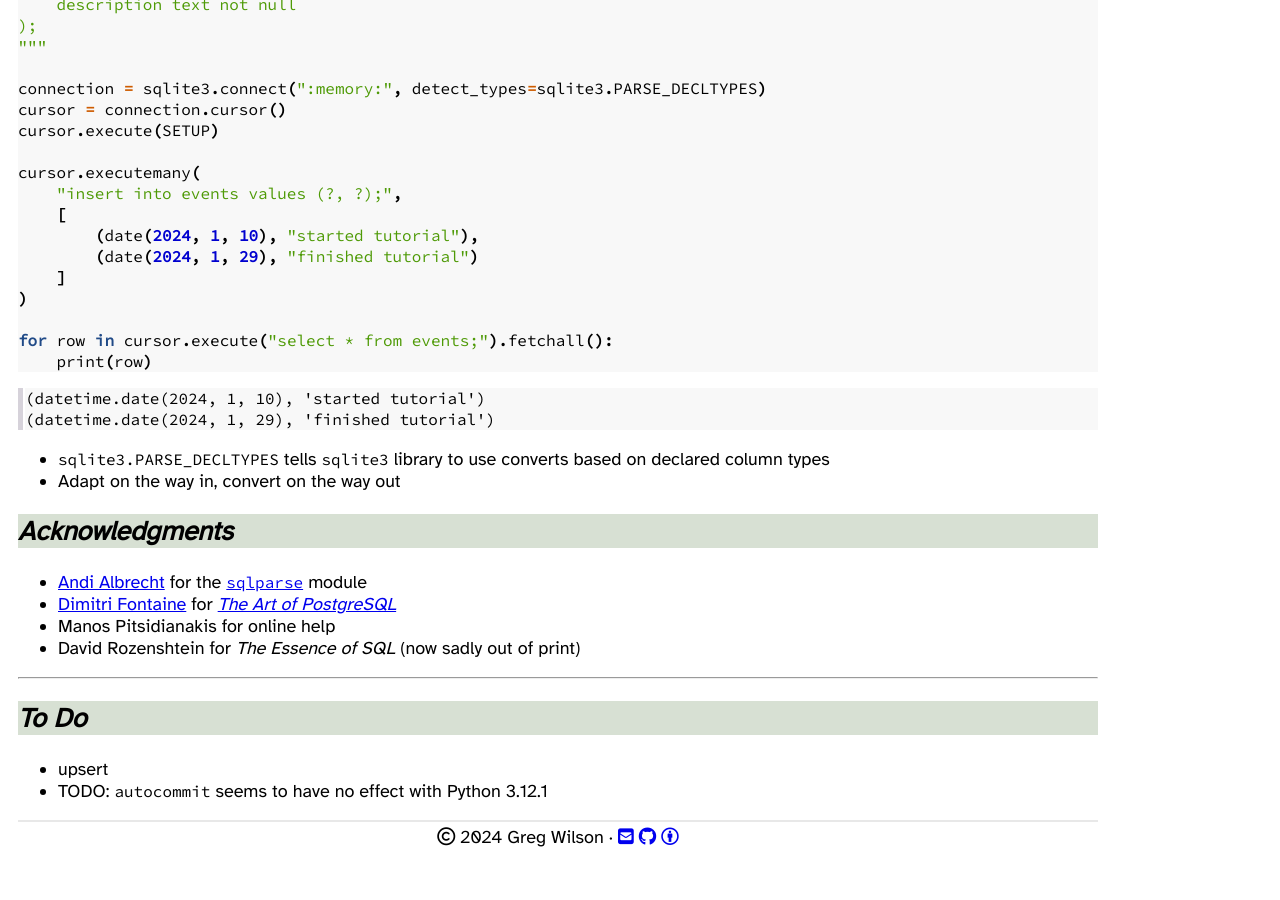
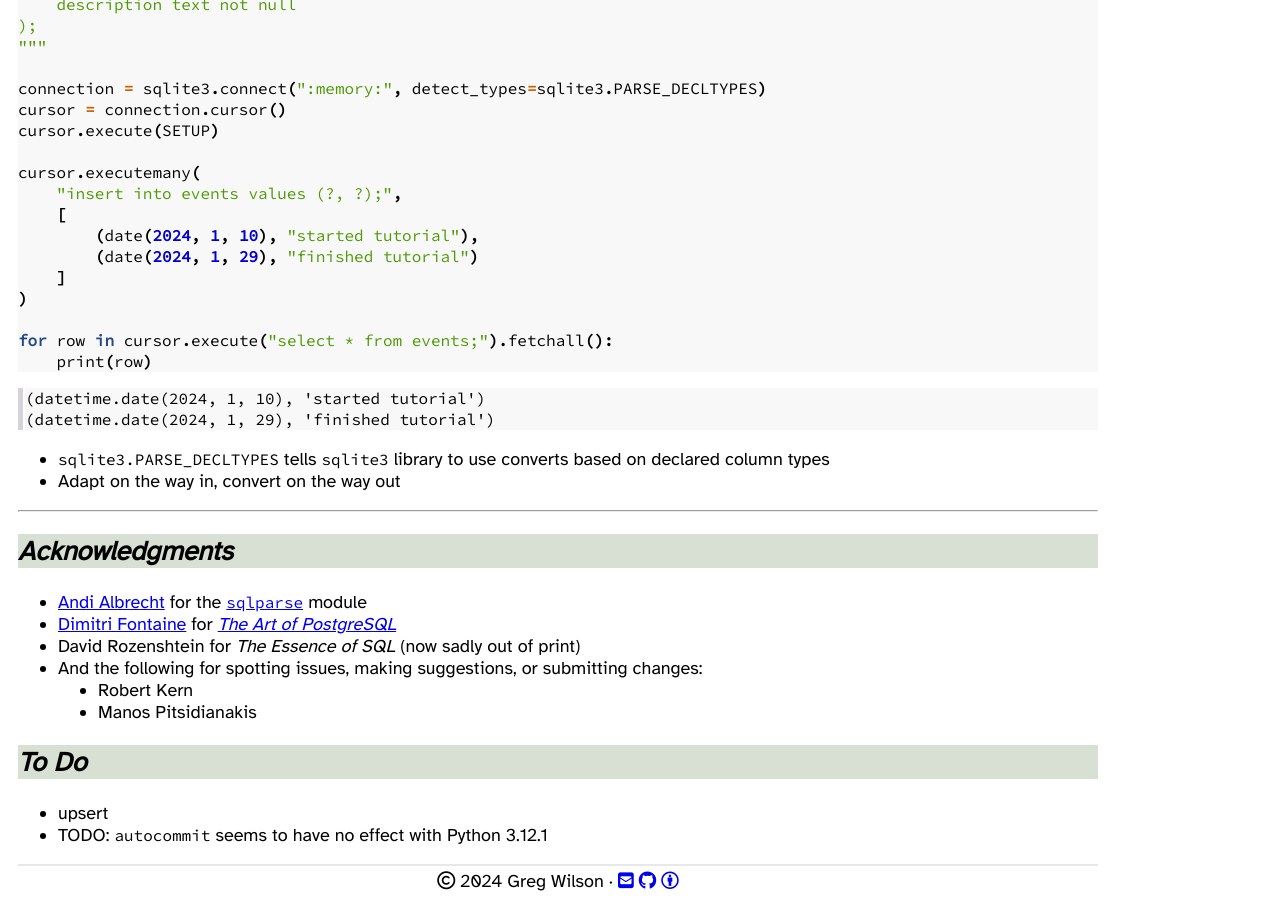
Before and after one commit to gvwilson/sql-tutorial, a Jekyll site: the page built from index.md, in a window 1280 px wide and 900 px high, scrolled down 54413 px. Built offline with Jekyll 4.4.1, drawn with Linux system fonts in a browser that asks for light colours; nearby versions of some CDN libraries; our own code applies the rules of GitHub Pages for plain Markdown files; before the commit the page ends 55269 px from its top, so only the background shows below that.

Commit message:
feat: thanks

```diff
--- a/index.md
+++ b/index.md
@@ -2823,14 +2823,16 @@
 -   `sqlite3.PARSE_DECLTYPES` tells `sqlite3` library to use converts based on declared column types
 -   Adapt on the way in, convert on the way out
 
+---
+
 ## *Acknowledgments*
 
 -   [Andi Albrecht][albrecht-andi] for the [`sqlparse`][sqlparse] module
 -   [Dimitri Fontaine][fontaine-dimitri] for [*The Art of PostgreSQL*][art-postgresql]
--   Manos Pitsidianakis for online help
 -   David Rozenshtein for *The Essence of SQL* (now sadly out of print)
-
----
+-   And the following for spotting issues, making suggestions, or submitting changes:
+    -   Robert Kern
+    -   Manos Pitsidianakis
 
 ## *To Do*
 
```
